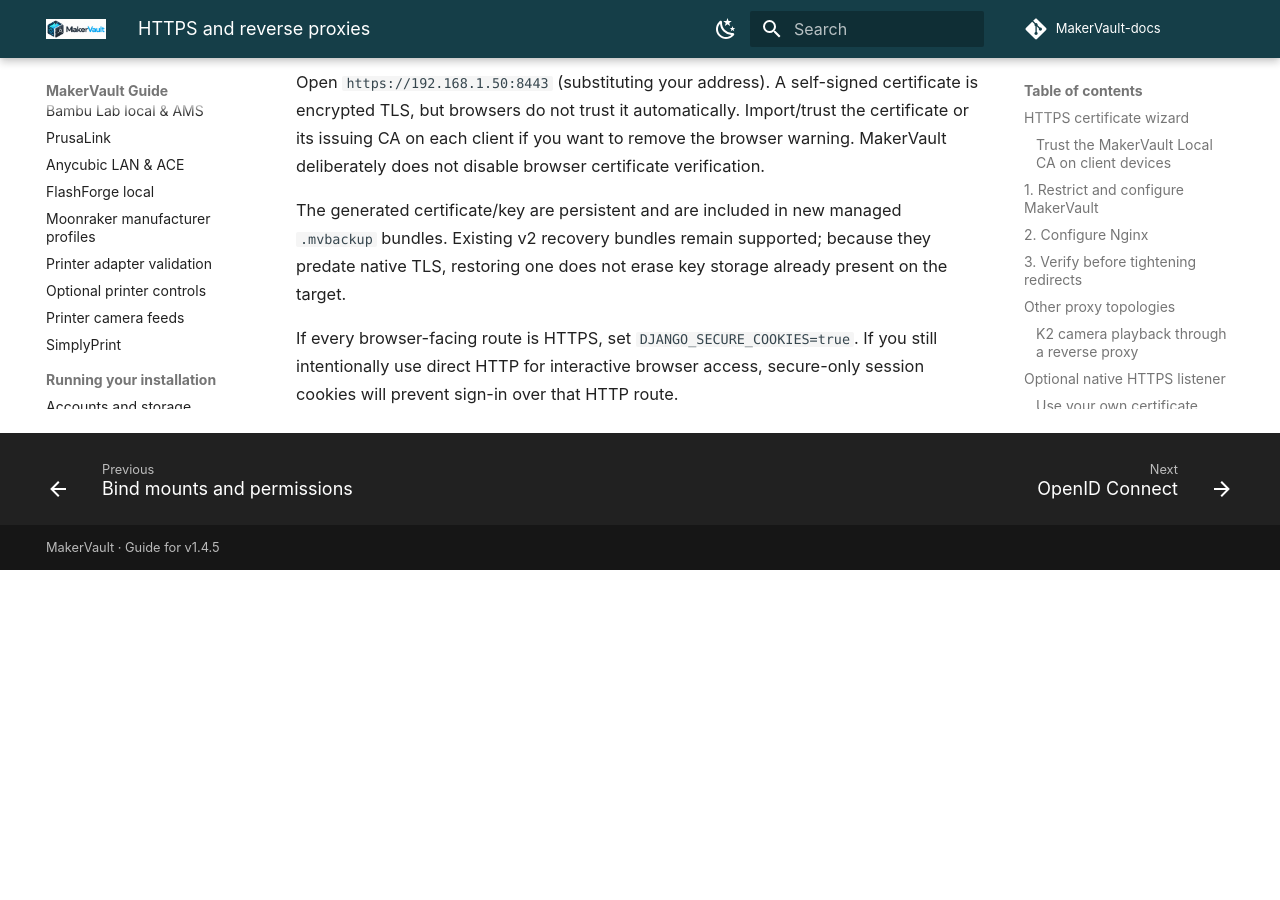
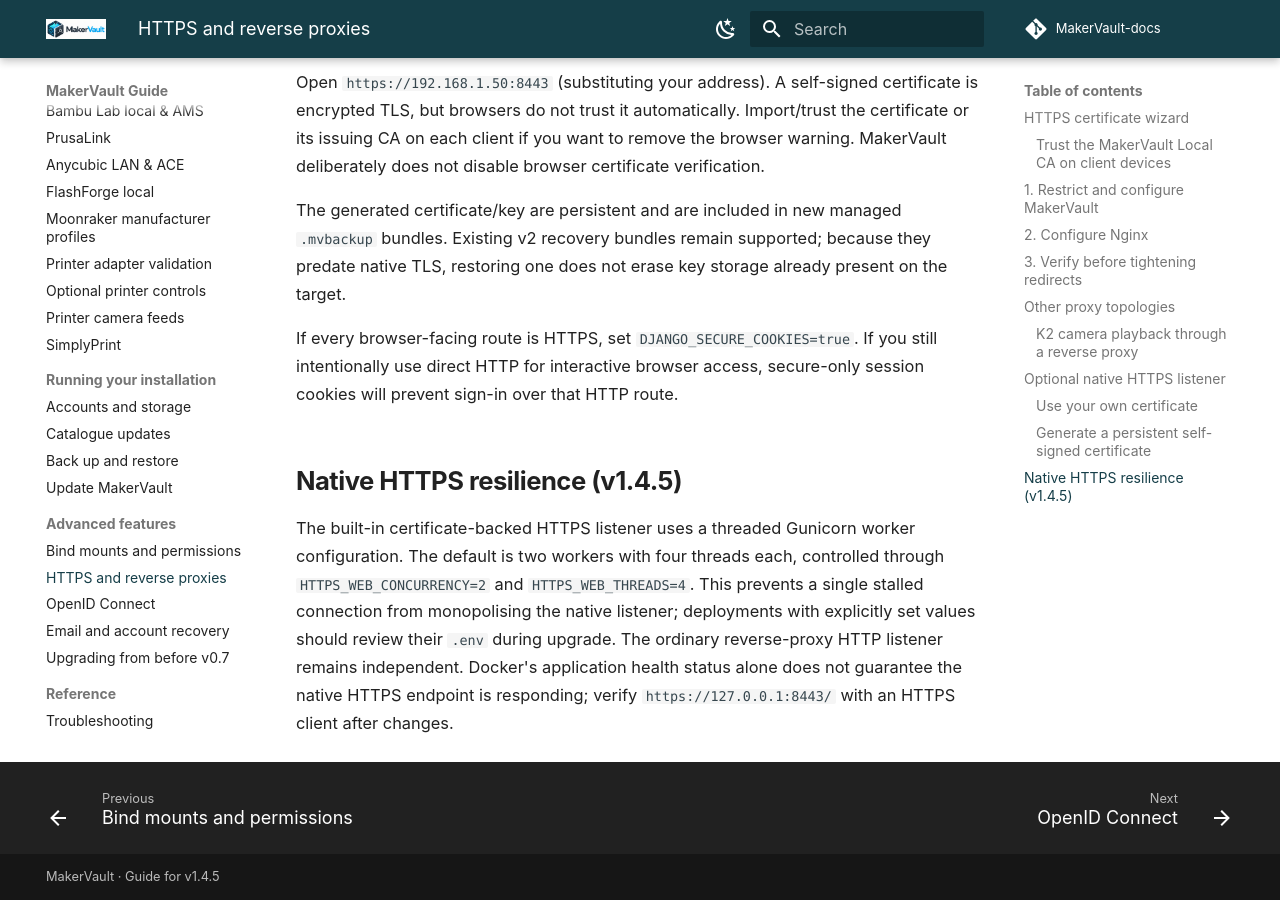
Before and after one commit to gavrd7/MakerVault-docs, an MkDocs documentation site: the page built from docs/guide/advanced/reverse-proxy.md, in a window 1280 px wide and 900 px high, scrolled down 5245 px. Built offline with MkDocs 1.6.1 and Material for MkDocs 9.7.7, drawn with Linux system fonts in a browser that asks for light colours; comment, search, counter and statistics services are not loaded; before the commit the page ends 5815 px from its top, so only the background shows below that.

Commit message:
docs: prepare v1.4.5 and Terminal v0.7 guide updates

```diff
--- a/docs/guide/advanced/reverse-proxy.md
+++ b/docs/guide/advanced/reverse-proxy.md
@@ -154,3 +154,8 @@
 The generated certificate/key are persistent and are included in new managed `.mvbackup` bundles. Existing v2 recovery bundles remain supported; because they predate native TLS, restoring one does not erase key storage already present on the target.
 
 If every browser-facing route is HTTPS, set `DJANGO_SECURE_COOKIES=true`. If you still intentionally use direct HTTP for interactive browser access, secure-only session cookies will prevent sign-in over that HTTP route.
+
+
+## Native HTTPS resilience (v1.4.5)
+
+The built-in certificate-backed HTTPS listener uses a threaded Gunicorn worker configuration. The default is two workers with four threads each, controlled through `HTTPS_WEB_CONCURRENCY=2` and `HTTPS_WEB_THREADS=4`. This prevents a single stalled connection from monopolising the native listener; deployments with explicitly set values should review their `.env` during upgrade. The ordinary reverse-proxy HTTP listener remains independent. Docker's application health status alone does not guarantee the native HTTPS endpoint is responding; verify `https://127.0.0.1:8443/` with an HTTPS client after changes.
```
